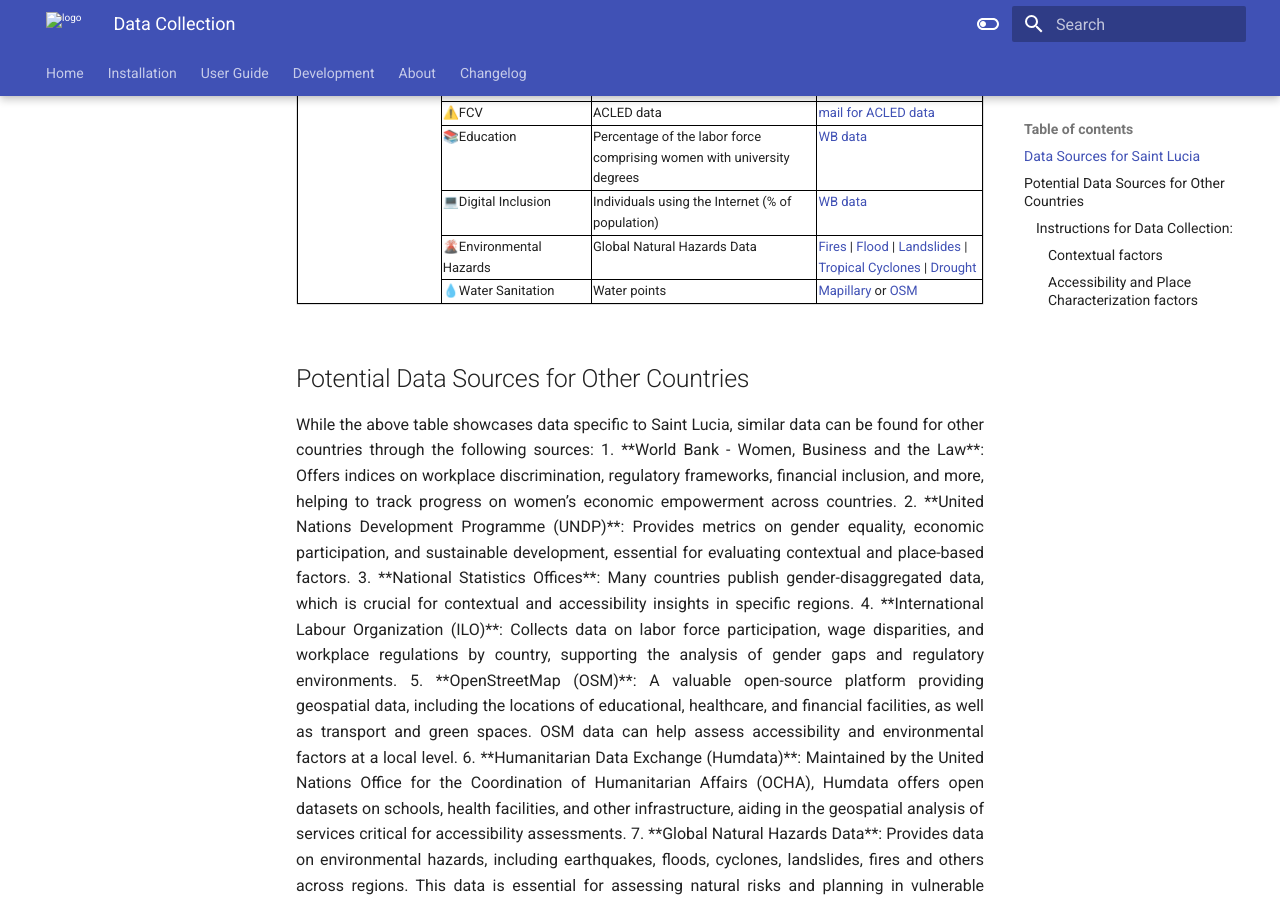
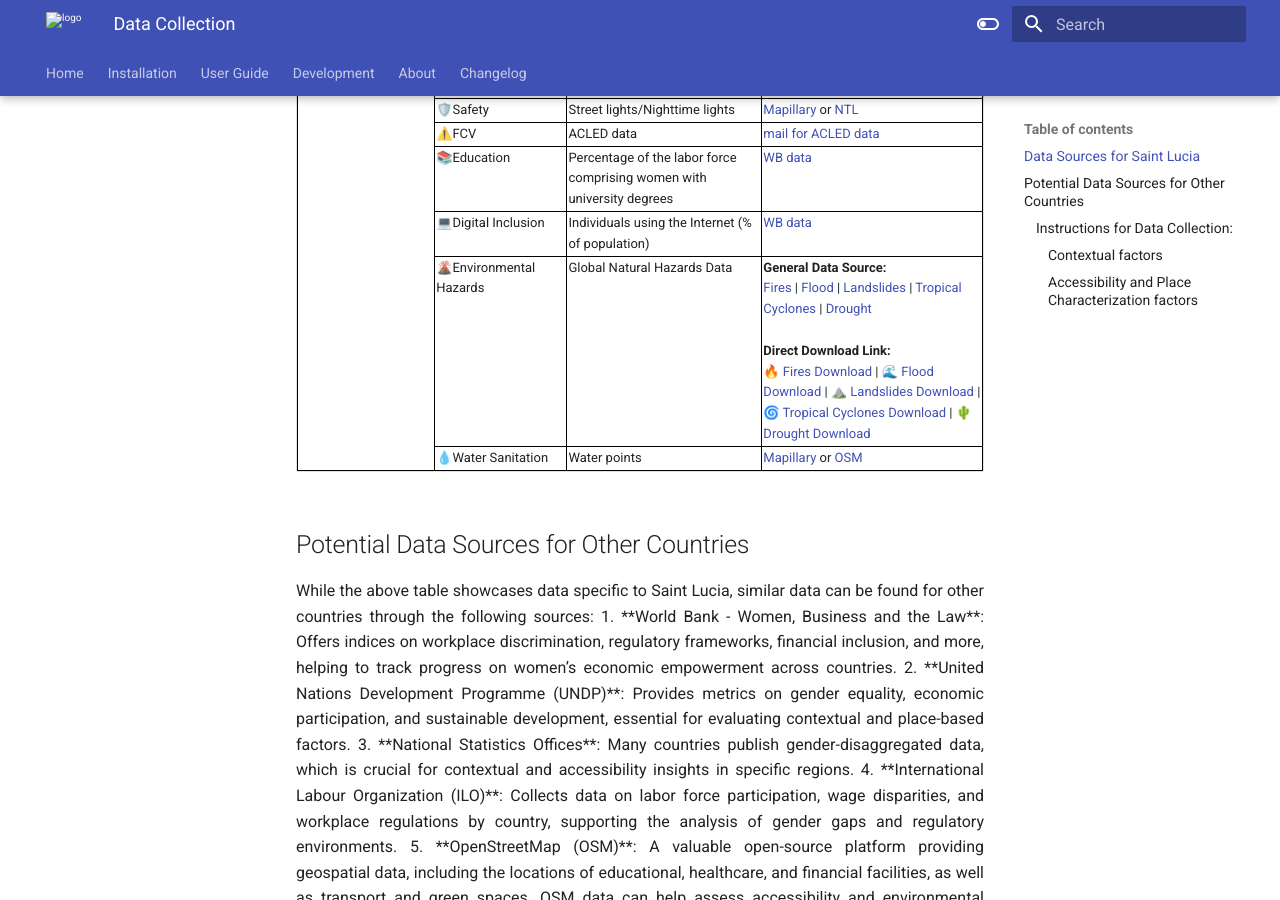
Before and after one commit to worldbank/GEEST, an MkDocs documentation site: the page built from docs/userguide/datacollection.md, in a window 1280 px wide and 900 px high, scrolled down 890 px. Built offline with MkDocs 1.6.1 and Material for MkDocs 9.7.7, drawn with Linux system fonts in a browser that asks for light colours.

Commit message:
Update datacollection.md

```diff
--- a/docs/userguide/datacollection.md
+++ b/docs/userguide/datacollection.md
@@ -218,11 +218,24 @@
 </td>
 </tr>
   <tr>
-    <td style="border: 1px solid black; padding: 1px; text-align: left; ">🌋Environmental Hazards</td>
-    <td style="border: 1px solid black; padding: 1px; text-align: left; ">Global Natural Hazards Data</td>
-    <td style="border: 1px solid black; padding: 1px; text-align: left; "><a href="https://firms.modaps.eosdis.nasa.gov/active_fire/" target="_blank">Fires</a> | <a href="https://app.mapx.org/?project=MX-5Z8-45E-K4I-SKH-75H&language=en&theme=color_light#4bf1789a-0cb9-49ef-b91f-a033f982d3d7" target="_blank">Flood</a> | <a href="https://gpm.nasa.gov/landslides/projects.html" target="_blank">Landslides</a> | <a href="https://develop.unepgrid.ch/en/datasetproxy/MX-E69IN-F14ZL-8UCLQ" target="_blank">Tropical Cyclones</a> | <a href="https://spei.csic.es/spei_database/#map_name=spei06#map_position=1475" target="_blank">Drought</a>
-    </td>
- </tr>
+  <td style="border: 1px solid black; padding: 1px; text-align: left;">🌋Environmental Hazards</td>
+  <td style="border: 1px solid black; padding: 1px; text-align: left;">Global Natural Hazards Data</td>
+  <td style="border: 1px solid black; padding: 1px; text-align: left;">
+    <strong>General Data Source:</strong> <br>
+    <a href="https://firms.modaps.eosdis.nasa.gov/active_fire/" target="_blank">Fires</a> |
+    <a href="https://app.mapx.org/?project=MX-5Z8-45E-K4I-SKH-75H&language=en&theme=color_light#4bf1789a-0cb9-49ef-b91f-a033f982d3d7" target="_blank">Flood</a> |
+    <a href="https://gpm.nasa.gov/landslides/projects.html" target="_blank">Landslides</a> |
+    <a href="https://develop.unepgrid.ch/en/datasetproxy/MX-E69IN-F14ZL-8UCLQ" target="_blank">Tropical Cyclones</a> |
+    <a href="https://spei.csic.es/spei_database/#map_name=spei06#map_position=1475" target="_blank">Drought</a>
+    <br><br>
+    <strong>Direct Download Link:</strong> <br>
+    <a href="https://datacore.unepgrid.ch/geoserver/wesr_risk/wcs?service=WCS&Version=2.0.1&request=GetCoverage&coverageId=fires_density_total&outputCRS=EPSG:4326&format=GEOTIFF&compression=DEFLATE" target="_blank">🔥 Fires Download</a> |
+    <a href="https://datacore.unepgrid.ch/geoserver/wesr_risk/wcs?service=WCS&Version=2.0.1&request=GetCoverage&coverageId=fl_hazard_100_yrp&outputCRS=EPSG:4326&format=GEOTIFF&compression=DEFLATE" target="_blank">🌊 Flood Download</a> |
+    <a href="https://gpm.nasa.gov/sites/default/files/downloads/global-landslide-susceptibility-map-2-27-23.tif" target="_blank">⛰️ Landslides Download</a> |
+    <a href="https://datacore.unepgrid.ch/geoserver/wesr_risk/wcs?service=WCS&Version=2.0.1&request=GetCoverage&coverageId=cy_frequency&outputCRS=EPSG:4326&format=GEOTIFF&compression=DEFLATE" target="_blank">🌀 Tropical Cyclones Download</a> |
+    <a href="https://data.humdata.org/dataset/30b85665-4c3d-4dc3-b543-3a567a3dea37/resource/6744572e-d5d1-4033-9d64-c87dc565586a/download/global-drought-spei-1.5-return-period-100-years.tif" target="_blank">🌵 Drought Download</a>
+  </td>
+</tr>
   <tr>
     <td style="border: 1px solid black; padding: 1px; text-align: left; ">💧Water Sanitation</td>
     <td style="border: 1px solid black; padding: 1px; text-align: left; ">Water points</td>
```
